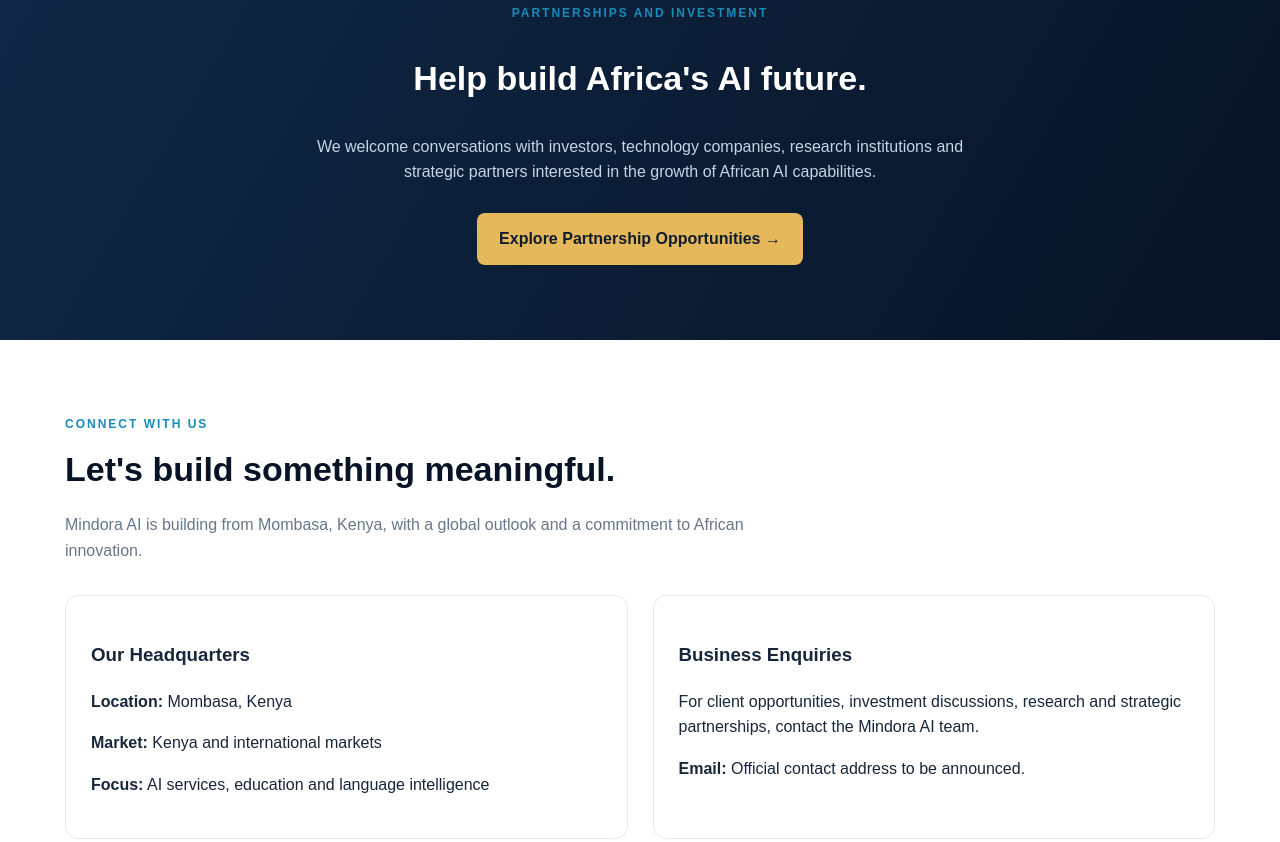
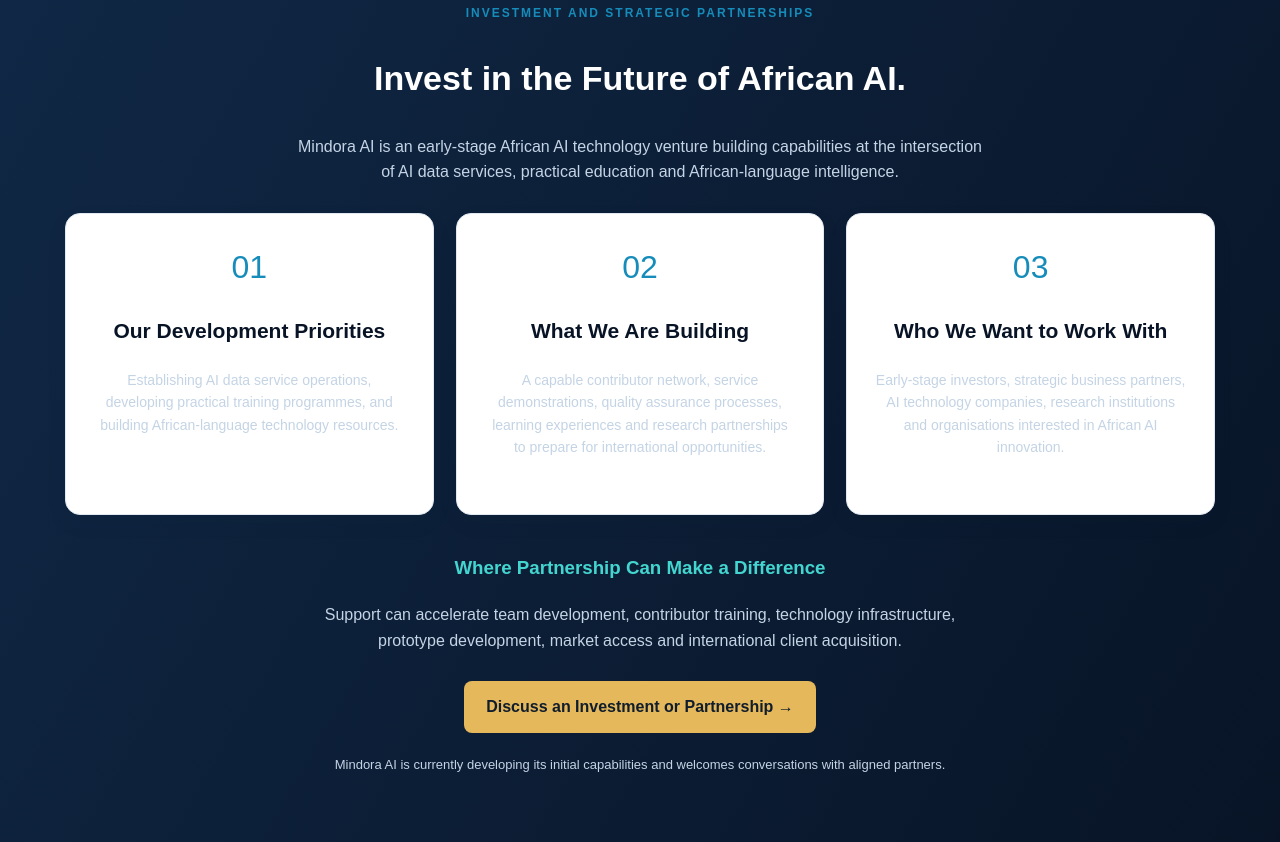
Before and after one commit to mindoraAi/mindora-ai, a plain HTML site: page index.html in a window 1280 px wide. Shown: the part 3400-4242 px from the top of the page. Drawn offline with Linux system fonts and the light colour scheme.

Commit message:
Upgrade investor and partnership section
Updated the investor section with new content on investment opportunities and strategic partnerships, including development priorities and collaboration goals.

```diff
--- a/index.html
+++ b/index.html
@@ -459,17 +459,80 @@ footer a {color:var(--gold)}
  </div>
 </section>
 
+
 <section class="investor" id="investors">
- <div class="container">
-  <div class="kicker">Partnerships and Investment</div>
-  <h2>Help build Africa's AI future.</h2>
-  <p>
-   We welcome conversations with investors, technology
-   companies, research institutions and strategic partners
-   interested in the growth of African AI capabilities.
-  </p>
-  <a class="btn" href="#contact">Explore Partnership Opportunities →</a>
- </div>
+  <div class="container">
+
+    <div class="kicker">Investment and Strategic Partnerships</div>
+
+    <h2>Invest in the Future of African AI.</h2>
+
+    <p>
+      Mindora AI is an early-stage African AI technology
+      venture building capabilities at the intersection
+      of AI data services, practical education and
+      African-language intelligence.
+    </p>
+
+    <div class="divisions">
+
+      <div class="card">
+        <div class="symbol">01</div>
+        <h3>Our Development Priorities</h3>
+        <p>
+          Establishing AI data service operations,
+          developing practical training programmes,
+          and building African-language technology
+          resources.
+        </p>
+      </div>
+
+      <div class="card">
+        <div class="symbol">02</div>
+        <h3>What We Are Building</h3>
+        <p>
+          A capable contributor network, service
+          demonstrations, quality assurance processes,
+          learning experiences and research partnerships
+          to prepare for international opportunities.
+        </p>
+      </div>
+
+      <div class="card">
+        <div class="symbol">03</div>
+        <h3>Who We Want to Work With</h3>
+        <p>
+          Early-stage investors, strategic business
+          partners, AI technology companies, research
+          institutions and organisations interested
+          in African AI innovation.
+        </p>
+      </div>
+
+    </div>
+
+    <h3 style="color:#43d6d0;margin-top:38px;">
+      Where Partnership Can Make a Difference
+    </h3>
+
+    <p>
+      Support can accelerate team development,
+      contributor training, technology infrastructure,
+      prototype development, market access and
+      international client acquisition.
+    </p>
+
+    <a class="btn" href="#contact">
+      Discuss an Investment or Partnership →
+    </a>
+
+    <p style="font-size:13px;margin-top:22px;">
+      Mindora AI is currently developing its initial
+      capabilities and welcomes conversations with
+      aligned partners.
+    </p>
+
+  </div>
 </section>
 
 <section id="contact">
```
